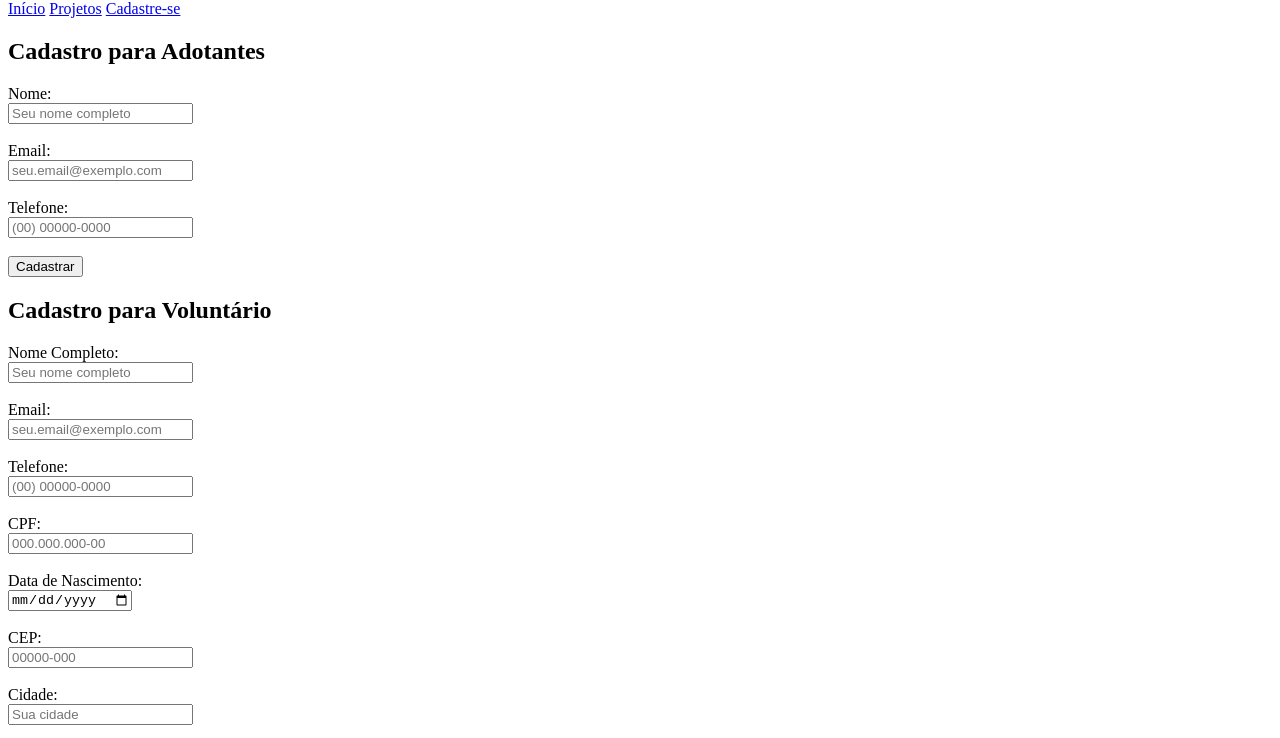
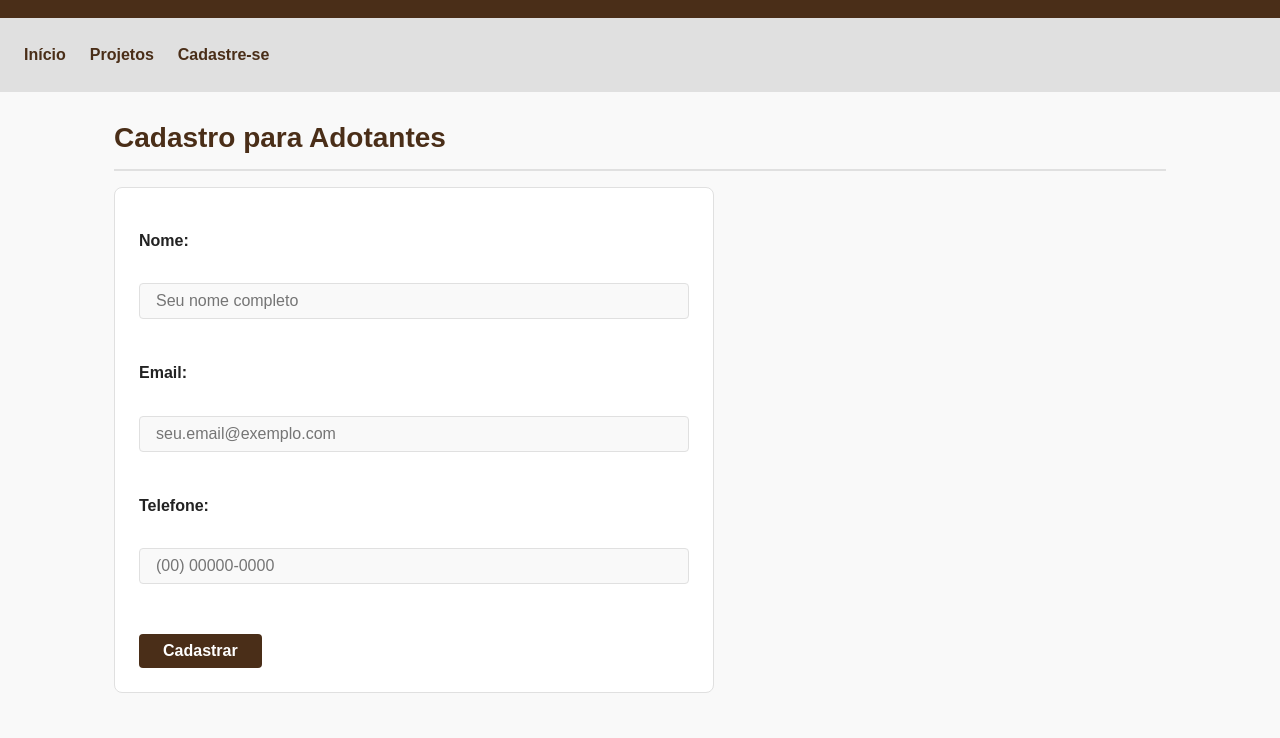
Before and after one commit to ArthurViturino/dog_esperanca_html, a plain HTML site: page cadastro.html in a window 1280 px wide. Shown: the part 81-819 px from the top of the page. Drawn offline with Linux system fonts and the light colour scheme.

Commit message:
Atualiza HTMLs e adiciona style.css

```diff
--- a/cadastro.html
+++ b/cadastro.html
@@ -1,12 +1,14 @@
 <!DOCTYPE html>
 <html lang="pt-BR">
 <head>
+  <title>Dog Esperança - Cadastro</title>
   <meta charset="UTF-8">
   <meta name="viewport" content="width=device-width, initial-scale=1.0">
   <meta name="description" content="Página de cadastro para voluntários e adotantes da Dog Esperança.">
   <meta name="author" content="Arthur Viturino">
   <link rel="icon" href="logo.png" type="image/png">
-  <title>Dog Esperança - Cadastro</title>
+  <!-- Outras tags como meta e title ficam aqui -->
+  <link rel="stylesheet" href="style.css">
 </head>
 
 <body>
@@ -16,9 +18,11 @@
 </header>
 
 <nav>
-    <a href="index.html">Início</a>
-    <a href="projetos.html">Projetos</a>
-    <a href="cadastro.html">Cadastre-se</a>
+    <ul>
+        <li><a href="index.html">Início</a></li>
+        <li><a href="projetos.html">Projetos</a></li>
+        <li><a href="cadastro.html">Cadastre-se</a></li>
+    </ul>
 </nav>
 
 <main>
--- /dev/null
+++ b/style.css
@@ -0,0 +1,251 @@
+/* ==================================================
+   Variáveis CSS PARA CORES, TIPOGRAFIA E ESPAÇAMENTO
+   ================================================== */
+:root {
+    /* PALETA DE CORES */
+    --cor-primaria-principal: #4a2e18;
+    --cor-primaria-hover: #6b4423;
+    --cor-secundaria-principal: #2e7d32;
+    --cor-secundaria-hover: #1b5e20;
+
+    --cor-neutra-fundo: #f9f9f9;
+    --cor-neutra-superficie: #ffffff;
+    --cor-neutra-texto: #222222;
+    --cor-neutra-borda: #e0e0e0;
+
+    /* ESCALA TIPOGRÁFICA */
+    --fonte-tamanho-xs: 0.875rem;
+    --fonte-tamanho-sm: 1rem;
+    --fonte-tamanho-md: 1.25rem;
+    --fonte-tamanho-lg: 1.75rem;
+    --fonte-tamanho-xl: 2.5rem;
+
+    /* ESPAÇAMENTOS MODULARES */
+    --espaco-xs: 8px;
+    --espaco-sm: 16px;
+    --espaco-md: 24px;
+    --espaco-lg: 32px;
+    --espaco-xl: 48px;
+}
+
+* {
+    margin: 0;
+    padding: 0;
+    box-sizing: border-box;
+}
+
+body {
+    font-family: Arial, Helvetica, sans-serif;
+    line-height: 1.6;
+    color: var(--cor-neutra-texto);
+    background-color: var(--cor-neutra-fundo);
+}
+
+/* ESPAÇAMENTO BÁSICO DO CONTEÚDO */
+header, nav, main, footer {
+    padding: var(--espaco-md);
+}
+
+header {
+    background-color: var(--cor-primaria-principal);
+    color: var(--cor-neutra-superficie);
+}
+
+/* MENU DE NAVEGAÇÃO */
+nav {
+    background-color: var(--cor-neutra-borda);
+}
+
+nav ul {
+    list-style: none;
+    display: flex;
+    gap: var(--espaco-md);
+}
+
+nav a {
+    text-decoration: none;
+    color: var(--cor-primaria-principal);
+    font-weight: bold;
+}
+
+nav a:hover {
+    color: var(--cor-primaria-hover);
+}
+
+/* CONTEÚDO PRINCIPAL E SEÇÕES */
+main {
+    max-width: 1100px;
+    margin: 0 auto;
+}
+
+section {
+    margin-bottom: var(--espaco-xl);
+}
+
+h2 {
+    color: var(--cor-primaria-principal);
+    font-size: var(--fonte-tamanho-lg);
+    margin-bottom: var(--espaco-sm);
+    border-bottom: 2px solid var(--cor-neutra-borda);
+    padding-bottom: var(--espaco-xs);
+}
+
+h3 {
+    color: var(--cor-primaria-principal);
+    font-size: var(--fonte-tamanho-md);
+    margin-bottom: var(--espaco-xs);
+}
+
+p {
+    margin-bottom: var(--espaco-sm);
+}
+
+/* RODAPÉ */
+footer {
+    background-color: var(--cor-primaria-principal);
+    color: var(--cor-neutra-superficie);
+    text-align: center;
+    font-size: var(--fonte-tamanho-xs);
+}
+
+/* ========================================================
+   NOVOS COMPONENTES: FORMULÁRIOS, BOTÕES, BADGES E ALERTAS
+   ======================================================== */
+
+/* CAMPOS DE FORMULÁRIO */
+form {
+    background-color: var(--cor-neutra-superficie);
+    padding: var(--espaco-md);
+    border-radius: 8px;
+    border: 1px solid var(--cor-neutra-borda);
+    max-width: 600px;
+}
+
+label {
+    display: block;
+    font-weight: bold;
+    margin-top: var(--espaco-sm);
+    margin-bottom: 4px;
+    font-size: var(--fonte-tamanho-sm);
+}
+
+input[type="text"],
+input[type="email"],
+input[type="tel"],
+input[type="date"],
+select,
+textarea {
+    width: 100%;
+    padding: var(--espaco-xs) var(--espaco-sm);
+    border: 1px solid var(--cor-neutra-borda);
+    border-radius: 4px;
+    font-size: var(--fonte-tamanho-sm);
+    background-color: var(--cor-neutra-fundo);
+    transition: all 0.3s ease;
+}
+
+input:focus, select:focus, textarea:focus {
+    outline: none;
+    border-color: var(--cor-primaria-principal);
+    background-color: var(--cor-neutra-superficie);
+    box-shadow: 0 0 5px rgba(74, 46, 24, 0.2);
+}
+
+/* VALIDAÇÃO DOS CAMPOS NO FORMULÁRIO */
+input:valid:not(:placeholder-shown) {
+    border-color: var(--cor-secundaria-principal);
+}
+
+input:invalid:not(:placeholder-shown) {
+    border-color: #d32f2f;
+}
+
+/* BOTÕES COM ESTADOS INTERATIVOS */
+button,
+input[type="submit"],
+.btn {
+    display: inline-block;
+    padding: var(--espaco-xs) var(--espaco-md);
+    font-size: var(--fonte-tamanho-sm);
+    font-weight: bold;
+    color: var(--cor-neutra-superficie);
+    background-color: var(--cor-primaria-principal);
+    border: none;
+    border-radius: 4px;
+    cursor: pointer;
+    margin-top: var(--espaco-md);
+    transition: all 0.3s ease;
+}
+
+button:hover,
+input[type="submit"]:hover,
+.btn:hover {
+    background-color: var(--cor-primaria-hover);
+    transform: translateY(-2px);
+    box-shadow: 0 4px 8px rgba(0, 0, 0, 0.15);
+}
+
+button:active,
+input[type="submit"]:active,
+.btn:active {
+    transform: translateY(0);
+}
+
+button:focus,
+input[type="submit"]:focus,
+.btn:focus {
+    outline: 2px solid var(--cor-secundaria-principal);
+    outline-offset: 2px;
+}
+
+/* Botão de destaque/sucesso */
+.btn-sucesso {
+    background-color: var(--cor-secundaria-principal);
+}
+
+.btn-sucesso:hover {
+    background-color: var(--cor-secundaria-hover);
+}
+
+/* BADGES */
+.badge {
+    display: inline-block;
+    padding: 2px 8px;
+    font-size: var(--fonte-tamanho-xs);
+    font-weight: bold;
+    border-radius: 12px;
+    color: var(--cor-neutra-superficie);
+    margin-left: var(--espaco-xs);
+    vertical-align: middle;
+}
+
+.badge-ativo { background-color: var(--cor-secundaria-principal); }
+.badge-urgente { background-color: #d32f2f; }
+.badge-info { background-color: #1976d2; }
+
+/* ALERTAS */
+.alerta {
+    padding: var(--espaco-sm);
+    border-radius: 4px;
+    margin-bottom: var(--espaco-md);
+    border-left: 5px solid;
+    font-size: var(--fonte-tamanho-sm);
+}
+
+.alerta-info {
+    background-color: #e3f2fd;
+    color: #0d47a1;
+    border-color: #1976d2;
+}
+
+.alerta-sucesso {
+    background-color: #e8f5e9;
+    color: #1b5e20;
+    border-color: var(--cor-secundaria-principal);
+}
+
+.alerta-erro {
+    background-color: #ffebee;
+    color: #c62828;
+    border-color: #d32f2f;
+}
```
Also changed, not shown: index.html (+9 -10 lines), projetos.html (+8 -9 lines).
